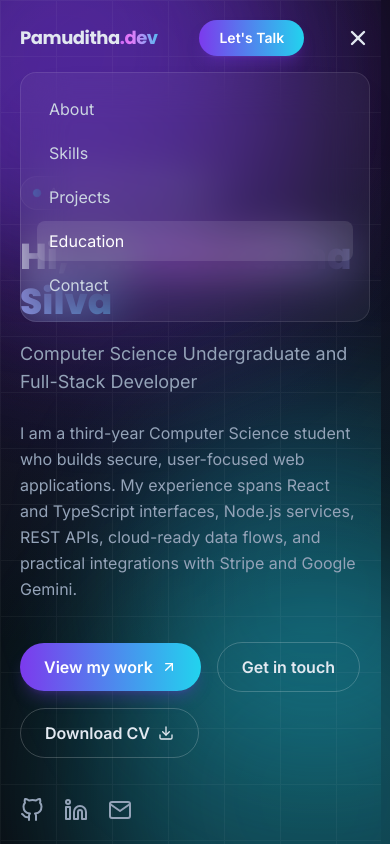
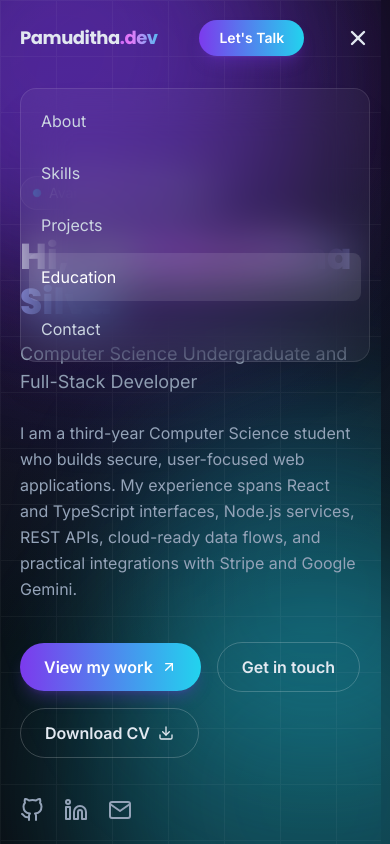
Before and after one commit to PamudithaSilva/My-Portfolio-Pamuditha, a React (Vite) app: page / in a window 390 px wide. Both pictures are taken after a click on the button "Toggle navigation menu". Shown: the top 844 px of the page. Built offline with nearby package versions, Linux system fonts and the light colour scheme; the HTML template or start-up script is replaced by a standard one.

Commit message:
Enhance Navbar component with improved mobile navigation and accessibility features

```diff
--- a/src/components/Navbar.tsx
+++ b/src/components/Navbar.tsx
@@ -27,6 +27,23 @@ export default function Navbar() {
     onScroll()
     window.addEventListener('scroll', onScroll)
     return () => window.removeEventListener('scroll', onScroll)
+  }, [])
+
+  useEffect(() => {
+    const desktopQuery = window.matchMedia('(min-width: 768px)')
+    const closeOnDesktop = () => {
+      if (desktopQuery.matches) setOpen(false)
+    }
+    const closeOnEscape = (event: KeyboardEvent) => {
+      if (event.key === 'Escape') setOpen(false)
+    }
+
+    desktopQuery.addEventListener('change', closeOnDesktop)
+    window.addEventListener('keydown', closeOnEscape)
+    return () => {
+      desktopQuery.removeEventListener('change', closeOnDesktop)
+      window.removeEventListener('keydown', closeOnEscape)
+    }
   }, [])
 
   return (
@@ -66,6 +83,7 @@ export default function Navbar() {
         </a>
 
         <button
+          type="button"
           className="md:hidden text-2xl"
           onClick={() => setOpen(!open)}
           aria-label="Toggle navigation menu"
@@ -79,14 +97,14 @@ export default function Navbar() {
       <AnimatePresence>
         {open && (
           <motion.div
-            initial={{ opacity: 0, height: 0, y: -8 }}
-            animate={{ opacity: 1, height: 'auto', y: 0 }}
-            exit={{ opacity: 0, height: 0, y: -8 }}
+            initial={{ opacity: 0, y: -12 }}
+            animate={{ opacity: 1, y: 0 }}
+            exit={{ opacity: 0, y: -12 }}
             transition={{ duration: 0.22, ease: 'easeOut' }}
-            className="md:hidden overflow-hidden"
+            className="absolute inset-x-0 top-full md:hidden"
           >
-            <div className="mt-4 px-5 sm:px-6">
-              <ul id="mobile-navigation" className="glass p-4 flex flex-col gap-1 text-slate-300">
+            <div className="section-container !py-0">
+              <ul id="mobile-navigation" className="glass mt-3 flex max-h-[calc(100svh-5rem)] flex-col gap-1 overflow-y-auto p-2 text-slate-300 shadow-2xl shadow-black/30">
                 {links.map((l, index) => (
                   <motion.li
                     key={l.href}
@@ -97,7 +115,7 @@ export default function Navbar() {
                     <a
                       href={l.href}
                       onClick={() => setOpen(false)}
-                      className={`block rounded-lg px-3 py-2 transition-colors ${active === l.href ? 'bg-white/10 text-white' : 'hover:bg-white/5 hover:text-white'}`}
+                      className={`block rounded-lg px-3 py-3 transition-colors ${active === l.href ? 'bg-white/10 text-white' : 'hover:bg-white/5 hover:text-white'}`}
                     >
                       {l.label}
                     </a>
```
